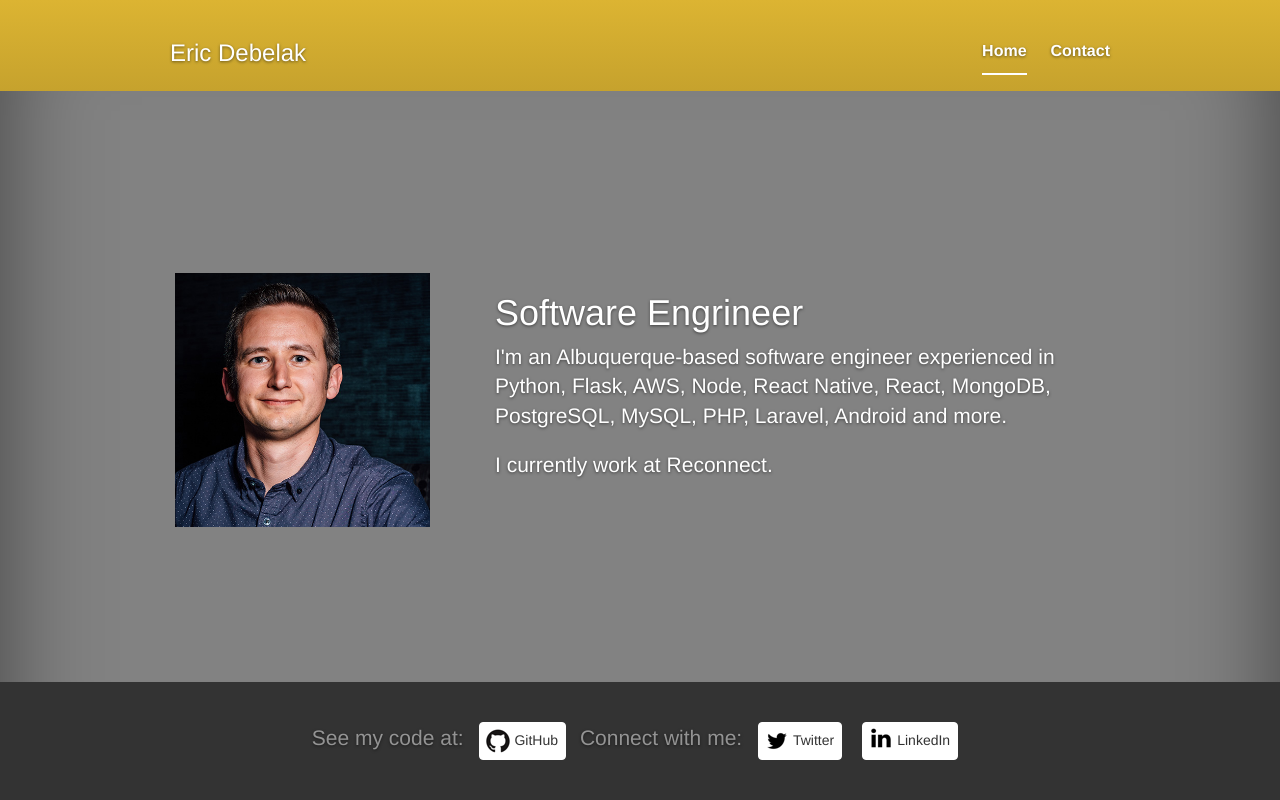
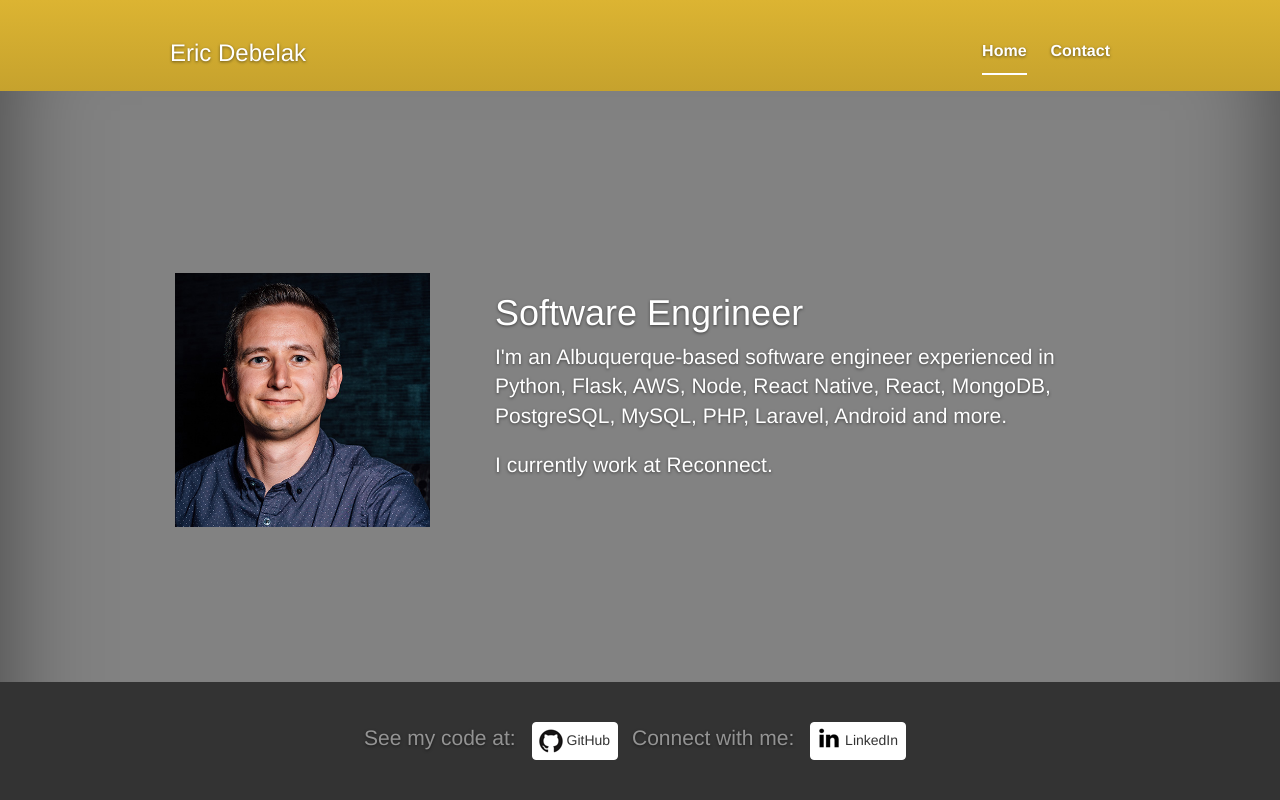
Before and after one commit to ericdebelak/ericdebelak, a plain HTML site: page index.html in a window 1280 px wide. Drawn offline with nearby package versions, Linux system fonts and the light colour scheme.

Commit message:
Remove twitter

```diff
--- a/index.html
+++ b/index.html
@@ -40,7 +40,7 @@
           <div class="mastfoot">
             <div class="inner">
                 <p class="lead">See my code at: </p><p><a href="http://github.com/ericdebelak" class="btn btn-default"><img src="images/githubicon.png" />GitHub </a></p>
-                <p class="lead">Connect with me:  </p><p><a href="http://twitter.com/EricDebelak" class="btn btn-default"><img src="images/twittericon.png" />Twitter </a><a href="http://www.linkedin.com/in/ericdebelak" class="btn btn-default"><img id="linkedin" src="images/linkedinicon.png" />LinkedIn </a></p>
+                <p class="lead">Connect with me:  </p><p><a href="http://www.linkedin.com/in/ericdebelak" class="btn btn-default"><img id="linkedin" src="images/linkedinicon.png" />LinkedIn </a></p>
             </div>
           </div>
 
```
